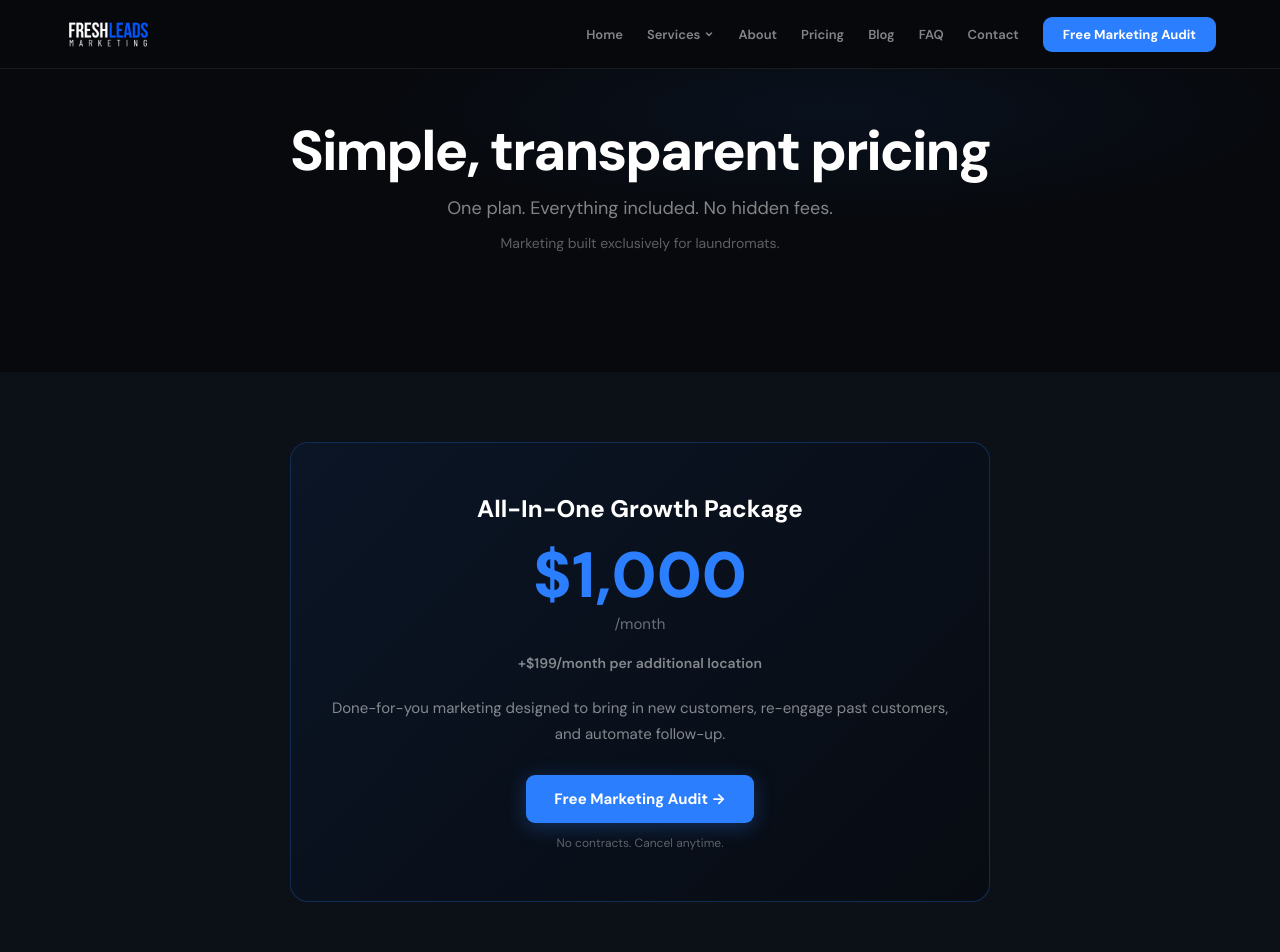
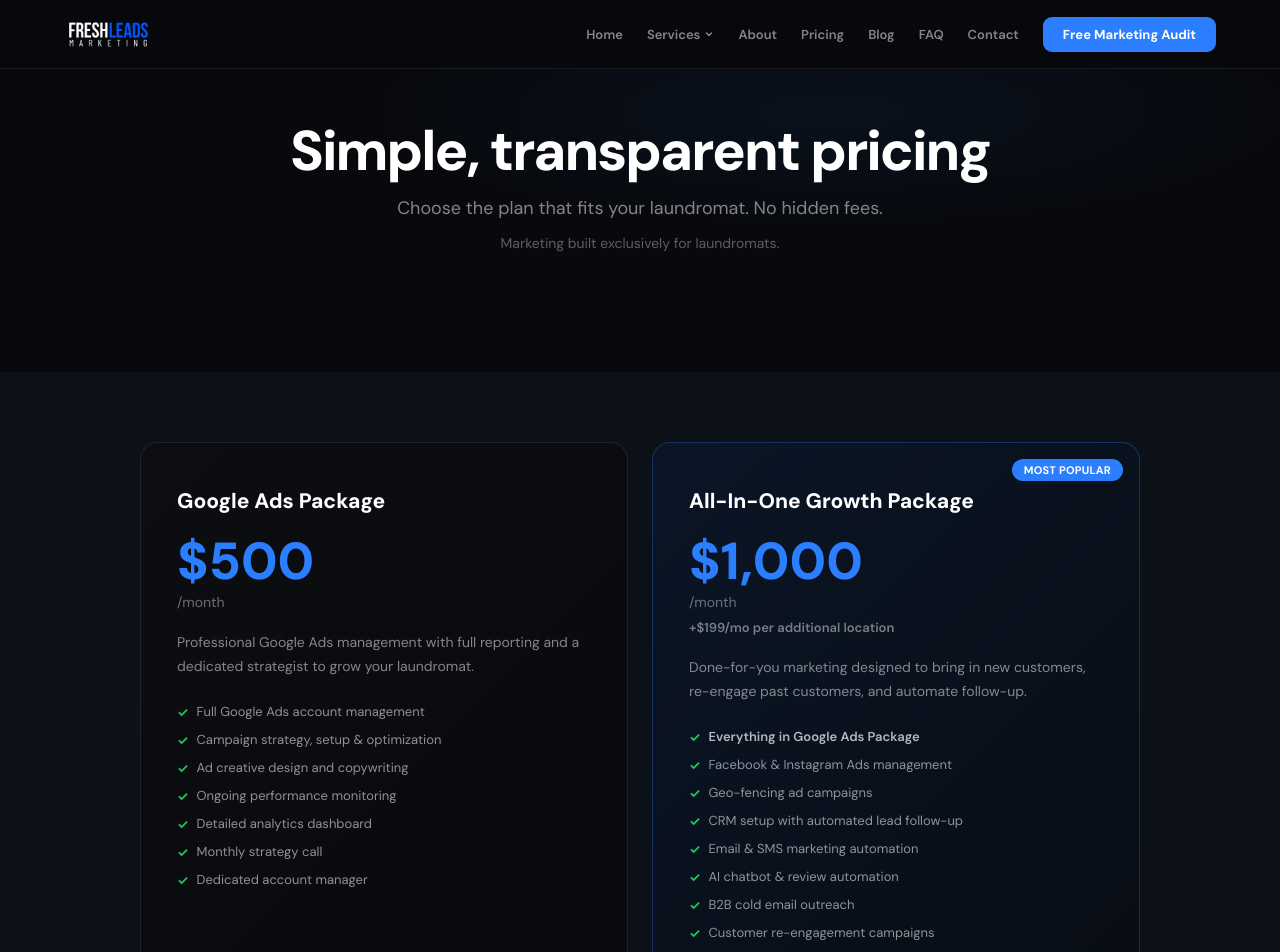
Before and after one commit to Fresh-Leads-Marketing/fresh-leads-website, a Next.js app: page /pricing in a window 1280 px wide. Shown: the top 952 px of the page. Built offline with nearby package versions, Linux system fonts and the light colour scheme.

Commit message:
Redesign pricing: add Google Ads package, update All-In-One with strategy calls and client portal

```diff
--- a/app/pricing/page.js
+++ b/app/pricing/page.js
@@ -156,7 +156,7 @@ function Hero() {
               Simple, transparent pricing
             </h1>
             <p style={{ fontSize: 18, color: "rgba(255,255,255,0.5)", maxWidth: 600, margin: "0 auto 12px", lineHeight: 1.6 }}>
-              One plan. Everything included. No hidden fees.
+              Choose the plan that fits your laundromat. No hidden fees.
             </p>
             <p style={{ fontSize: 14, color: "rgba(255,255,255,0.35)", marginBottom: 0 }}>
               Marketing built exclusively for laundromats.
@@ -168,23 +168,81 @@ function Hero() {
   );
 }
 
-function PricingCard() {
+function PricingCards() {
+  const googleAdsFeatures = [
+    "Full Google Ads account management",
+    "Campaign strategy, setup & optimization",
+    "Ad creative design and copywriting",
+    "Ongoing performance monitoring",
+    "Detailed analytics dashboard",
+    "Monthly strategy call",
+    "Dedicated account manager",
+  ];
+  const allInOneFeatures = [
+    "Everything in Google Ads Package",
+    "Facebook & Instagram Ads management",
+    "Geo-fencing ad campaigns",
+    "CRM setup with automated lead follow-up",
+    "Email & SMS marketing automation",
+    "AI chatbot & review automation",
+    "B2B cold email outreach",
+    "Customer re-engagement campaigns",
+    "Monthly strategy call",
+    "Dedicated account manager",
+    "Client portal for team communication & updates",
+  ];
   return (
     <section style={{ background: BG2, padding: "70px 24px" }}>
-      <div style={{ maxWidth: 1200, margin: "0 auto" }}>
-        <Fade>
-          <div style={{ maxWidth: 700, margin: "0 auto", background: BG, border: "1.5px solid rgba(43,127,255,0.3)", borderRadius: 18, padding: "50px 40px", textAlign: "center", position: "relative", overflow: "hidden" }}>
+      <div className="pricing-cards" style={{ maxWidth: 1000, margin: "0 auto", display: "grid", gridTemplateColumns: "1fr 1fr", gap: 24, alignItems: "stretch" }}>
+        {/* Google Ads Package */}
+        <Fade delay={0}>
+          <div style={{ background: BG, border: "1.5px solid rgba(255,255,255,0.1)", borderRadius: 18, padding: "44px 36px", display: "flex", flexDirection: "column", height: "100%", position: "relative", overflow: "hidden" }}>
+            <div style={{ position: "absolute", inset: 0, background: "linear-gradient(135deg, rgba(255,255,255,0.02) 0%, transparent 100%)", pointerEvents: "none" }} />
+            <div style={{ position: "relative", zIndex: 1, flex: 1, display: "flex", flexDirection: "column" }}>
+              <h2 style={{ fontSize: 21, fontWeight: 750, color: "#fff", marginBottom: 20 }}>Google Ads Package</h2>
+              <div style={{ marginBottom: 20 }}>
+                <div style={{ fontSize: "clamp(40px,6vw,52px)", fontWeight: 900, color: B, lineHeight: 1 }}>$500</div>
+                <div style={{ fontSize: 14, color: "rgba(255,255,255,0.4)", marginTop: 6 }}>/month</div>
+              </div>
+              <p style={{ fontSize: 14, color: "rgba(255,255,255,0.5)", lineHeight: 1.7, marginBottom: 24 }}>Professional Google Ads management with full reporting and a dedicated strategist to grow your laundromat.</p>
+              <ul style={{ listStyle: "none", padding: 0, margin: "0 0 28px", flex: 1 }}>
+                {googleAdsFeatures.map((f, i) => (
+                  <li key={i} style={{ fontSize: 13, color: "rgba(255,255,255,0.55)", marginBottom: 10, display: "flex", alignItems: "flex-start", gap: 8 }}>
+                    <span style={{ color: "#22C55E", flexShrink: 0, marginTop: 1, fontWeight: 700 }}>✓</span>
+                    <span>{f}</span>
+                  </li>
+                ))}
+              </ul>
+              <a href="/contact" style={{ display: "block", textAlign: "center", background: "transparent", color: B, padding: "13px 24px", borderRadius: 9, fontWeight: 700, fontSize: 14, textDecoration: "none", border: "1.5px solid " + B, transition: "all .2s" }} onMouseEnter={e => { e.currentTarget.style.background = B; e.currentTarget.style.color = "#fff"; }} onMouseLeave={e => { e.currentTarget.style.background = "transparent"; e.currentTarget.style.color = B; }}>Get Started →</a>
+              <p style={{ fontSize: 12, color: "rgba(255,255,255,0.3)", margin: "10px 0 0", textAlign: "center" }}>No contracts. Cancel anytime.</p>
+            </div>
+          </div>
+        </Fade>
+
+        {/* All-In-One Growth Package */}
+        <Fade delay={0.08}>
+          <div style={{ background: BG, border: "1.5px solid rgba(43,127,255,0.35)", borderRadius: 18, padding: "44px 36px", display: "flex", flexDirection: "column", height: "100%", position: "relative", overflow: "hidden" }}>
             <div style={{ position: "absolute", inset: 0, background: "linear-gradient(135deg, rgba(43,127,255,0.1) 0%, rgba(43,127,255,0.02) 100%)", pointerEvents: "none" }} />
-            <div style={{ position: "relative", zIndex: 1 }}>
-              <h2 style={{ fontSize: 24, fontWeight: 750, color: "#fff", marginBottom: 20 }}>All-In-One Growth Package</h2>
-              <div style={{ marginBottom: 20 }}>
-                <div style={{ fontSize: "clamp(48px,7vw,64px)", fontWeight: 900, color: B, lineHeight: 1 }}>$1,000</div>
-                <div style={{ fontSize: 15, color: "rgba(255,255,255,0.4)", marginTop: 6 }}>/month</div>
+            {/* Popular badge */}
+            <div style={{ position: "absolute", top: 16, right: 16, background: B, color: "#fff", fontSize: 11, fontWeight: 700, padding: "4px 12px", borderRadius: 20, letterSpacing: "0.02em", zIndex: 2 }}>MOST POPULAR</div>
+            <div style={{ position: "relative", zIndex: 1, flex: 1, display: "flex", flexDirection: "column" }}>
+              <h2 style={{ fontSize: 21, fontWeight: 750, color: "#fff", marginBottom: 20 }}>All-In-One Growth Package</h2>
+              <div style={{ marginBottom: 8 }}>
+                <div style={{ fontSize: "clamp(40px,6vw,52px)", fontWeight: 900, color: B, lineHeight: 1 }}>$1,000</div>
+                <div style={{ fontSize: 14, color: "rgba(255,255,255,0.4)", marginTop: 6 }}>/month</div>
               </div>
-              <div style={{ fontSize: 14, color: "rgba(255,255,255,0.5)", marginBottom: 24, fontWeight: 550 }}>+$199/month per additional location</div>
-              <p style={{ fontSize: 15, color: "rgba(255,255,255,0.5)", lineHeight: 1.7, marginBottom: 28 }}>Done-for-you marketing designed to bring in new customers, re-engage past customers, and automate follow-up.</p>
-              <a href="/contact" style={{ display: "inline-block", background: B, color: "#fff", padding: "14px 28px", borderRadius: 9, fontWeight: 700, fontSize: 15, textDecoration: "none", boxShadow: "0 4px 20px rgba(43,127,255,0.3)", marginBottom: 12 }}>Free Marketing Audit →</a>
-              <p style={{ fontSize: 12, color: "rgba(255,255,255,0.35)", margin: 0 }}>No contracts. Cancel anytime.</p>
+              <div style={{ fontSize: 13, color: "rgba(255,255,255,0.45)", marginBottom: 20, fontWeight: 550 }}>+$199/mo per additional location</div>
+              <p style={{ fontSize: 14, color: "rgba(255,255,255,0.5)", lineHeight: 1.7, marginBottom: 24 }}>Done-for-you marketing designed to bring in new customers, re-engage past customers, and automate follow-up.</p>
+              <ul style={{ listStyle: "none", padding: 0, margin: "0 0 28px", flex: 1 }}>
+                {allInOneFeatures.map((f, i) => (
+                  <li key={i} style={{ fontSize: 13, color: "rgba(255,255,255,0.55)", marginBottom: 10, display: "flex", alignItems: "flex-start", gap: 8 }}>
+                    <span style={{ color: "#22C55E", flexShrink: 0, marginTop: 1, fontWeight: 700 }}>✓</span>
+                    <span style={{ fontWeight: i === 0 ? 600 : 400, color: i === 0 ? "rgba(255,255,255,0.7)" : undefined }}>{f}</span>
+                  </li>
+                ))}
+              </ul>
+              <a href="/contact" style={{ display: "block", textAlign: "center", background: B, color: "#fff", padding: "14px 24px", borderRadius: 9, fontWeight: 700, fontSize: 14, textDecoration: "none", boxShadow: "0 4px 20px rgba(43,127,255,0.3)" }}>Free Marketing Audit →</a>
+              <p style={{ fontSize: 12, color: "rgba(255,255,255,0.3)", margin: "10px 0 0", textAlign: "center" }}>No contracts. Cancel anytime.</p>
             </div>
           </div>
         </Fade>
@@ -298,8 +356,12 @@ function PricingFAQ() {
       a: "After the kickoff call, your ads are live within 48 hours during Monday through Friday business hours."
     },
     {
-      q: "Can I choose specific services instead of the full package?",
-      a: "Our package includes everything because the services work best together. Your ads drive leads, the CRM captures them, email and SMS follow up automatically, and the AI chatbot handles questions 24/7."
+      q: "What's the difference between the two plans?",
+      a: "The Google Ads Package is focused exclusively on managing your Google Ads campaigns with full reporting and strategy calls. The All-In-One Growth Package includes everything in the Google Ads Package plus Facebook & Instagram Ads, CRM, email & SMS automation, AI chatbot, B2B outreach, re-engagement campaigns, and access to your client portal."
+    },
+    {
+      q: "Can I upgrade from Google Ads to the All-In-One package later?",
+      a: "Absolutely. You can start with Google Ads and upgrade anytime. We'll seamlessly add the additional services to your account."
     }
   ];
 
@@ -438,6 +500,10 @@ export default function PricingPage() {
         @media (max-width: 768px) {
           .dn { display: flex; }
           .mobile-menu-btn { display: flex !important; }
+          .pricing-cards {
+            grid-template-columns: 1fr !important;
+            max-width: 500px !important;
+          }
           .features-grid {
             grid-template-columns: 1fr !important;
           }
@@ -449,7 +515,7 @@ export default function PricingPage() {
       `}</style>
       <Nav />
       <Hero />
-      <PricingCard />
+      <PricingCards />
       <WhatIsIncluded />
       <MultiLocation />
       <PricingFAQ />
```
